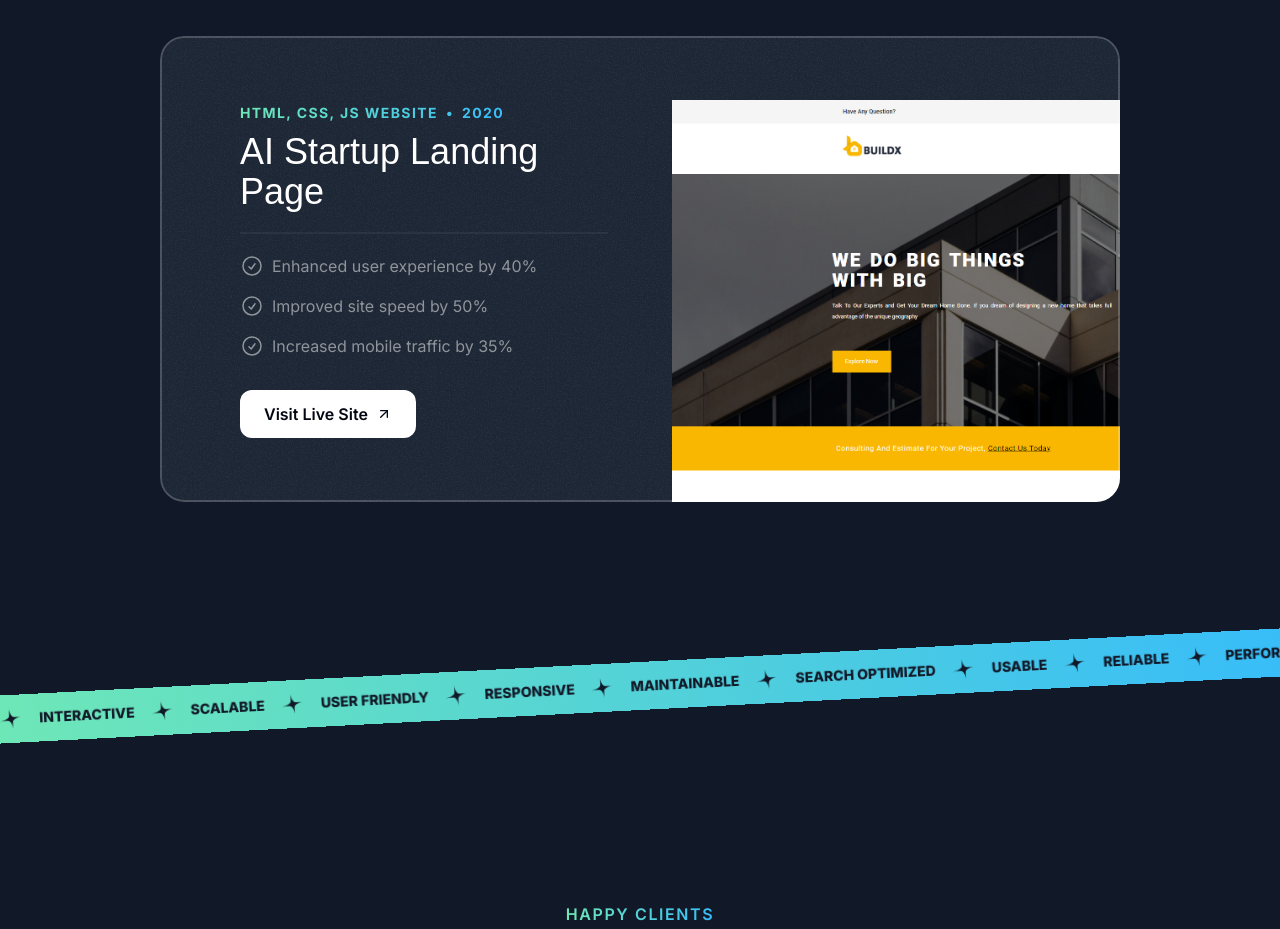
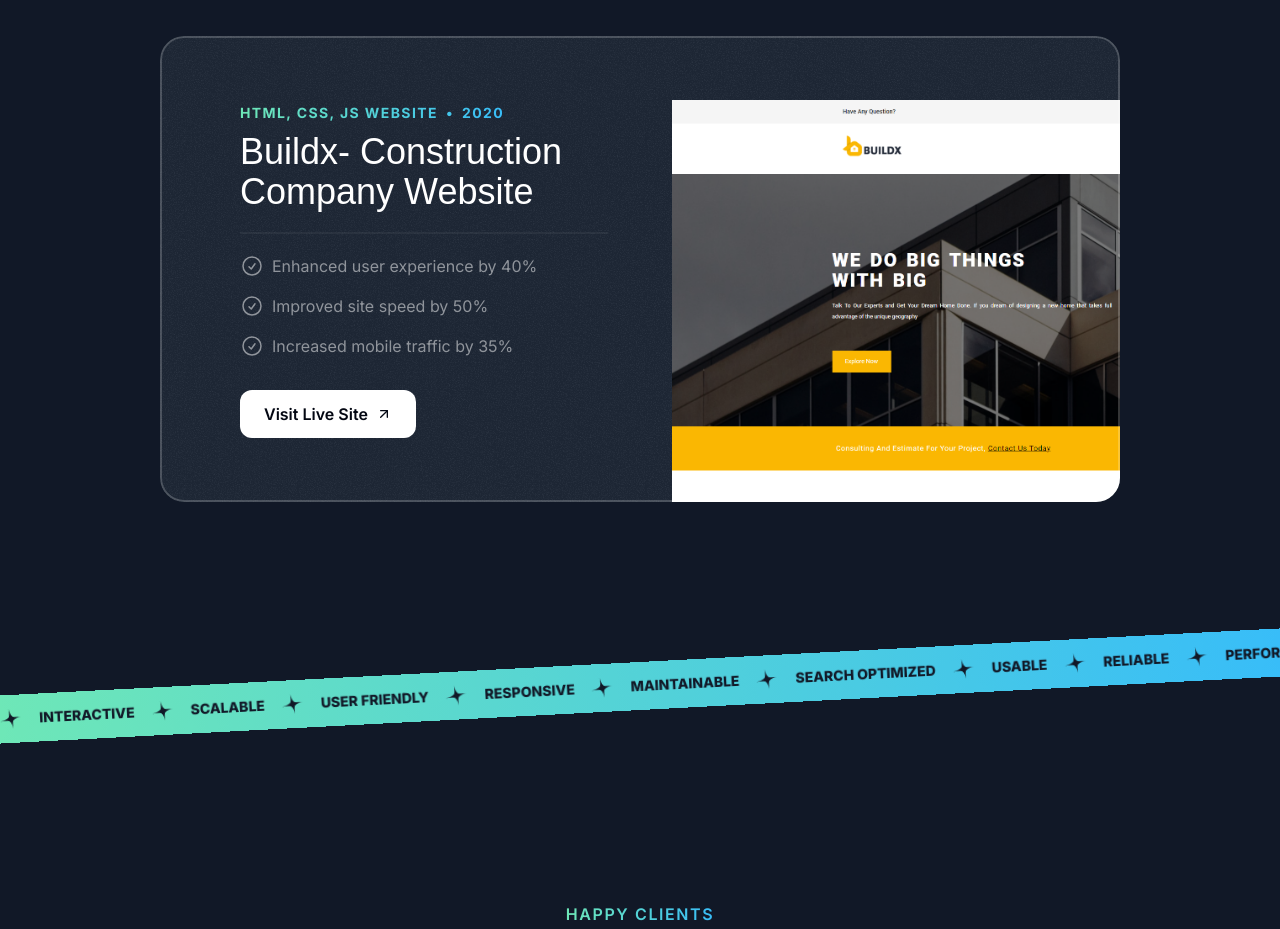
Before and after one commit to pain-arch/my_portfolio_nextjs, a Next.js app: page / in a window 1280 px wide. Shown: the part 3340-4269 px from the top of the page. Built offline with nearby package versions, Linux system fonts and the light colour scheme; a web font is replaced by a local one.

Commit message:
Refactor portfolio project details: Update project title for Buildx- Construction Company Website

```diff
--- a/src/sections/Projects.tsx
+++ b/src/sections/Projects.tsx
@@ -63,7 +63,7 @@ const portfolioProjects = [
   {
     company: "Html, Css, Js website",
     year: "2020",
-    title: "AI Startup Landing Page",
+    title: "Buildx- Construction Company Website",
     results: [
       { title: "Enhanced user experience by 40%" },
       { title: "Improved site speed by 50%" },
```
